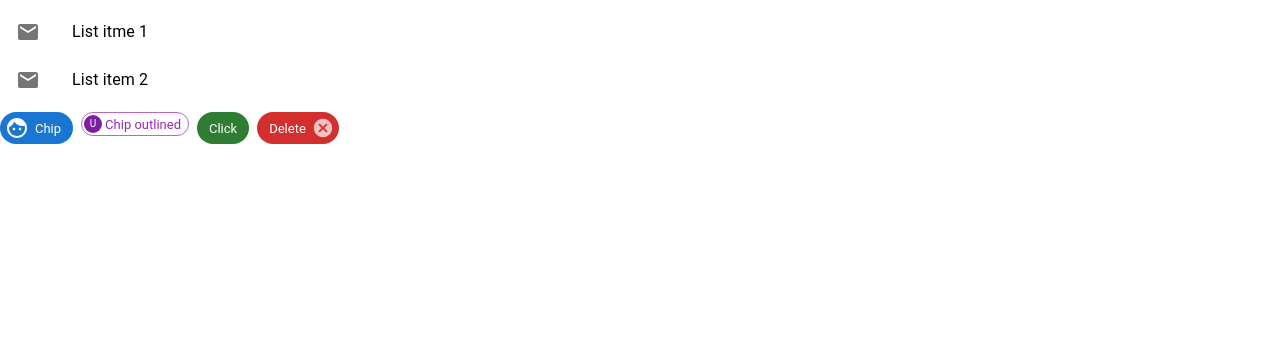
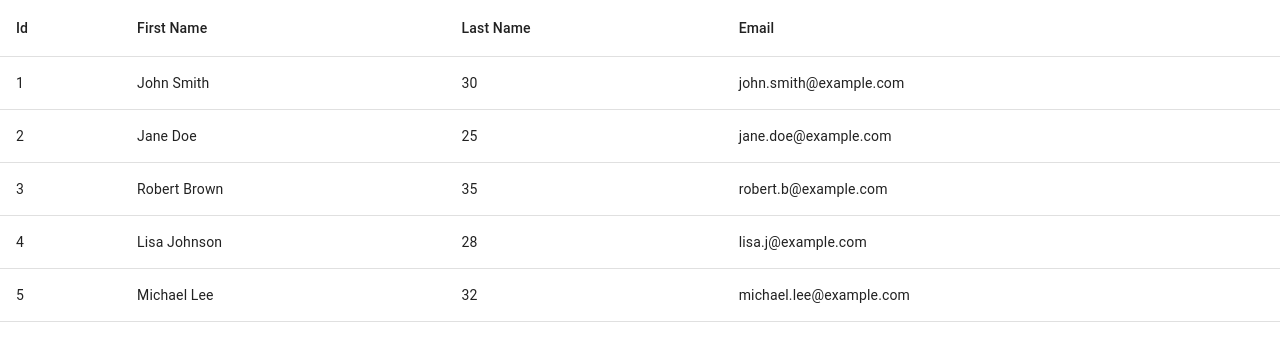
Before and after one commit to Ujala-355/Advance_react, a React (Create React App) app: page / in a window 1280 px wide. Shown: the top 342 px of the page. Built offline with nearby package versions, Linux system fonts and the light colour scheme.

Commit message:
table fetching JSON Data

```diff
--- a/src/App.js
+++ b/src/App.js
@@ -26,7 +26,9 @@ import React from "react";
 // import BottomNavigation1 from "./BottomNavigation"
 // import Avatar1 from "./Avatar"
 // import Badge1 from "./Badge"
-import List1 from "./list"
+// import List1 from "./list"
+// import MuiTooltip from "./Tooltip"
+import Table1 from "./table"
 
 function App() {
   return (
@@ -60,7 +62,9 @@ function App() {
         {/* <BottomNavigation1/> */}
         {/* <Avatar1/> */}
         {/* <Badge1/> */}
-        <List1/>
+        {/* <List1/> */}
+        {/* <MuiTooltip/> */}
+        <Table1/>
     </>
   );
 }
--- /dev/null
+++ b/src/Tooltip.js
@@ -0,0 +1,32 @@
+import DeleteIcon from "@mui/icons-material/Delete";
+import IconButton from "@mui/material/IconButton";
+import Tooltip from "@mui/material/Tooltip";
+import Button from "@mui/material/Tooltip";
+import Box from "@mui/material/Box";
+const MuiTooltip=()=>{
+
+    return(
+        <>
+            <Tooltip title="Delete" placement="top">
+            {/* <Tooltip title="Delete" placement="right"> */}
+            {/* <Tooltip title="Delete" placement="left"> */}
+            {/* <Tooltip title="Delete" placement="botton"> */}
+
+            {/* <Tooltip title="Delete" placement="bottm-end"> */}
+                <IconButton>
+                    <DeleteIcon/>
+                </IconButton>
+
+            </Tooltip>
+            <Tooltip title="Add" arrow>
+                <Button >Arrow</Button>
+            </Tooltip>
+            <Tooltip title="You don't have permission to do this" followCursor>
+                <Box sx={{bgcolor:"text.disabled", color:"background.paper" ,width:100,height:20,p:2}}>
+                    Disabled Action
+                </Box>
+            </Tooltip>
+        </>
+    )
+}
+export default MuiTooltip;
--- a/src/list.js
+++ b/src/list.js
@@ -1,6 +1,6 @@
 import {Box,List,ListItem,ListItemIcon,ListItemText,Stack,Chip, Avatar} from "@mui/material";
 import MailIcon from "@mui/icons-material/Mail";
-import FaceIcon from "@mui/icons-material/Face"
+import FaceIcon from "@mui/icons-material/Face";
 const List1=()=>{
     return(
         <>
--- /dev/null
+++ b/src/table.js
@@ -0,0 +1,37 @@
+import {TableContainer,Table,TableHead,TableBody,TableRow,TableCell} from "@mui/material"
+const Data = [
+    { Id:1, Name: 'John Smith', Age: 30, Email: 'john.smith@example.com' },
+    { Id:2, Name: 'Jane Doe', Age: 25, Email: 'jane.doe@example.com' },
+    { Id:3, Name: 'Robert Brown', Age: 35, Email: 'robert.b@example.com' },
+    { Id:4, Name: 'Lisa Johnson', Age: 28, Email: 'lisa.j@example.com' },
+    { Id:5, Name: 'Michael Lee', Age: 32, Email: 'michael.lee@example.com' },
+  ];
+const Table1=()=>{
+    return(
+        <>
+            <TableContainer>
+                <Table>
+                    <TableHead>
+                        <TableRow>
+                            <TableCell>Id</TableCell>
+                            <TableCell>First Name</TableCell>
+                            <TableCell>Last Name</TableCell>
+                            <TableCell>Email</TableCell>
+                        </TableRow>
+                    </TableHead>
+                    <TableBody>
+                        {Data.map((id)=>(
+                            <TableRow key={id}>
+                                <TableCell>{id.Id}</TableCell>
+                                <TableCell>{id.Name}</TableCell>
+                                <TableCell>{id.Age}</TableCell>
+                                <TableCell>{id.Email}</TableCell>
+                            </TableRow>
+                        ))}
+                    </TableBody>
+                </Table>
+            </TableContainer>
+        </>
+    )
+}
+export default Table1;
--- a/src/useReducer.js
+++ b/src/useReducer.js
@@ -25,4 +25,4 @@ const UseReducer=()=>{
         </>
     )
 }
-export default UseReducer;
+export default UseReducer;2457
```
